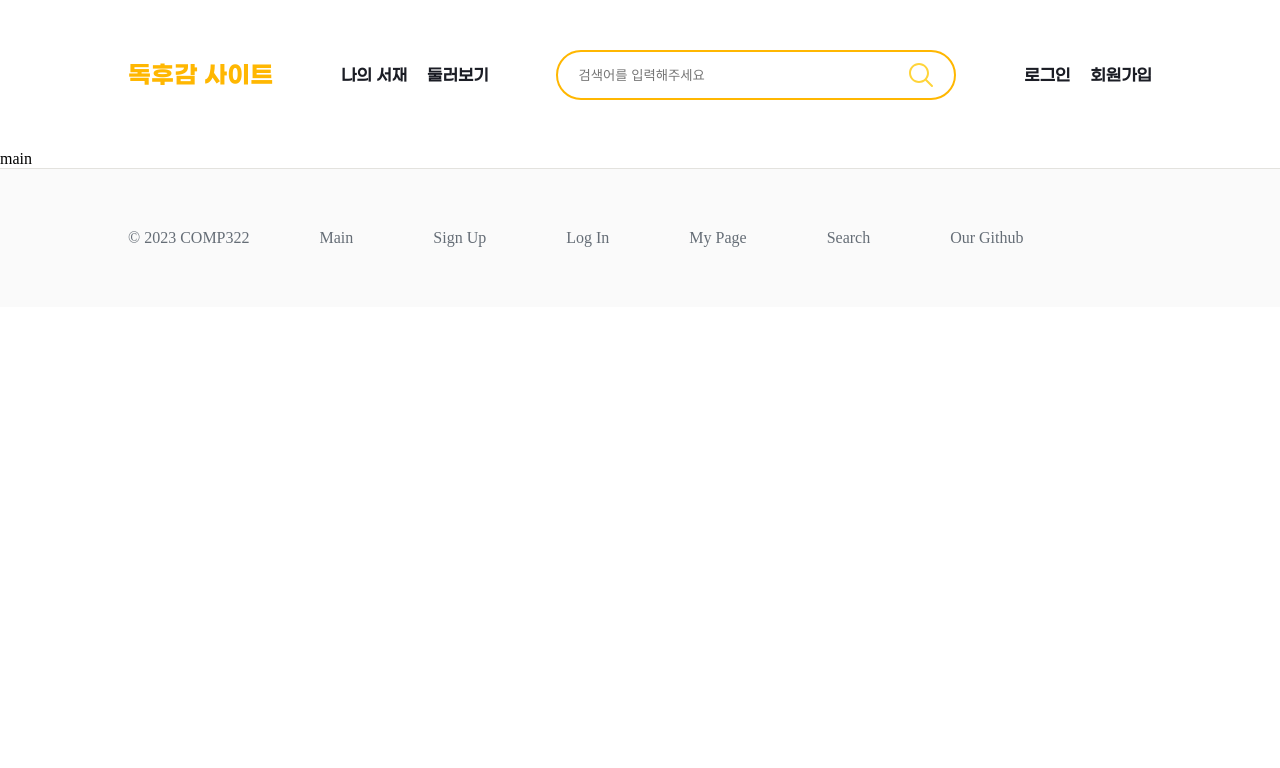
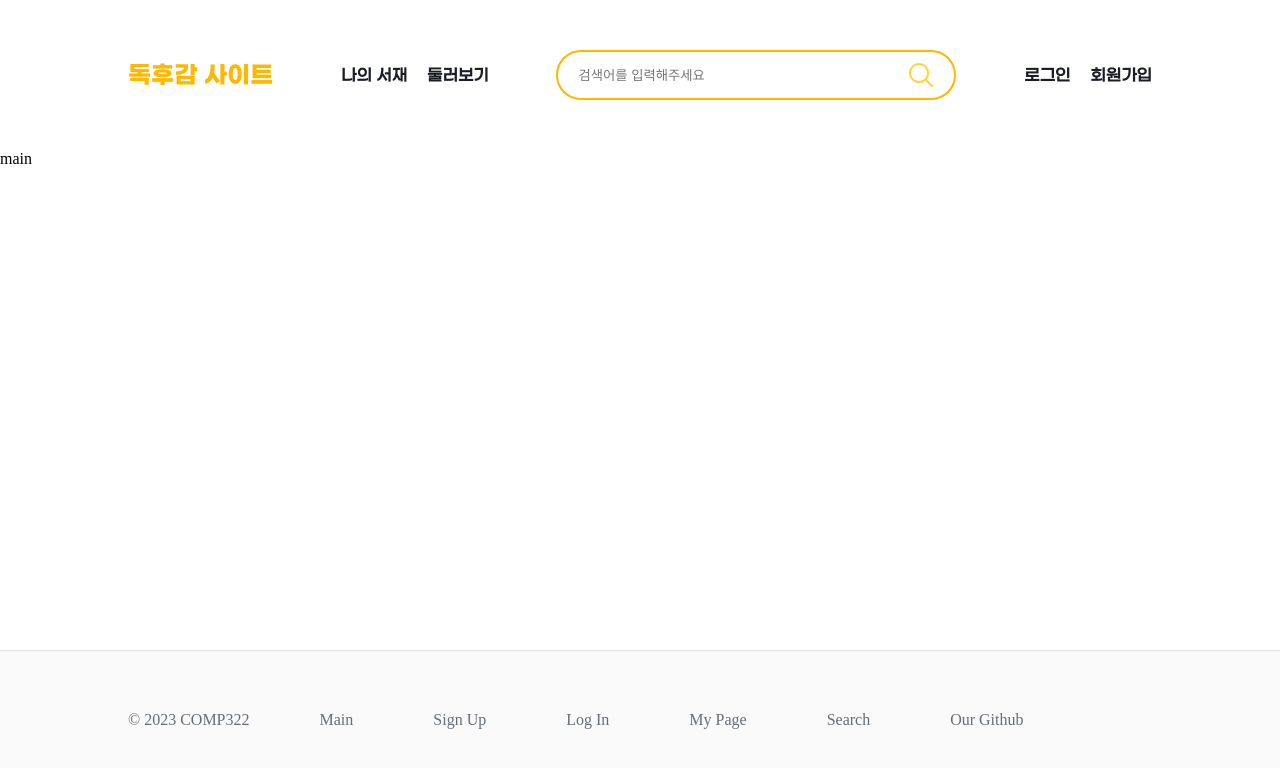
Before and after one commit to jhyep/db-team4-project, a React (Vite) app in the folder client/: page / in a window 1280 px wide. Shown: the top 768 px of the page. Built offline with nearby package versions, Linux system fonts and the light colour scheme.

Commit message:
design: footer 하단 고정

```diff
--- a/client/src/App.jsx
+++ b/client/src/App.jsx
@@ -1,3 +1,4 @@
+import styled from 'styled-components';
 import Header from './components/Header';
 import Footer from './components/Footer';
 import { Outlet } from 'react-router-dom';
@@ -5,11 +6,19 @@ import { Outlet } from 'react-router-dom';
 function App() {
   return (
     <>
-      <Header />
-      <Outlet />
+      <Wrap>
+        <Header />
+        <Outlet />
+      </Wrap>
       <Footer />
     </>
   );
 }
 
 export default App;
+
+const Wrap = styled.div`
+  min-height: 600px;
+  position: relative;
+  padding-bottom: 50px;
+`;
```
